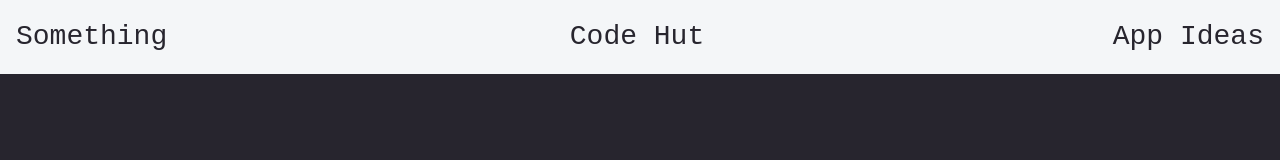
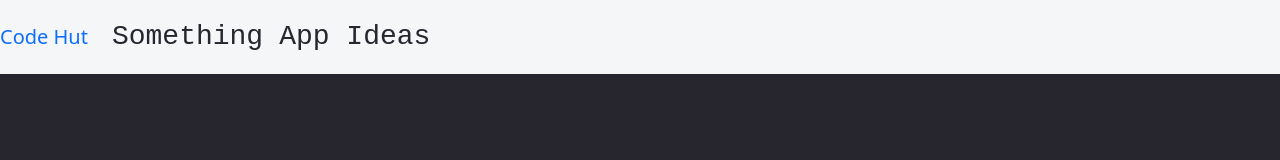
Before and after one commit to Oziel-Sal/CodeHut, a React (Create React App) app in the folder frontend/: page / in a window 1280 px wide. Shown: the top 160 px of the page. Built offline with nearby package versions, Linux system fonts and the light colour scheme.

Commit message:
updated Navbar.js. Added a toggler function and onclick function. Also added an icon

```diff
--- a/frontend/src/components/Navbar.js
+++ b/frontend/src/components/Navbar.js
@@ -1,20 +1,34 @@
-//import React, { useState } from 'react';
+import React, { useState } from 'react';
 import {
   Navbar,
   NavbarBrand,
   NavLink,
   Nav,
-  NavItem
+  NavItem,
+  NavbarToggler,
+  Collapse
 } from 'reactstrap';
 import "../style/Navbar.css"
 import { Link } from "react-router-dom";
+import { GiElephantHead } from "react-icons/gi";
+
+//GiElephantHead
 
 
 function NavBar() {
+  const [isOpen, setIsOpen] = useState(false);
+
+  const toggle = () => setIsOpen(!isOpen);
+
   return (
     <div>
-      <Navbar className="navbar">
-        <Nav>
+      <Navbar className="navbar" expand="md">
+      <NavbarBrand href="/" className="navbrand">Code Hut</NavbarBrand>
+        <NavbarToggler onClick={toggle}>
+          <GiElephantHead className="toggler-icon" />
+        </NavbarToggler>
+        <Collapse isOpen={isOpen} navbar>
+          <Nav className="nav" navbar>
             <NavItem>
               <NavLink
                 tag={Link}
@@ -24,9 +38,6 @@ function NavBar() {
                 Something
               </NavLink>
             </NavItem>
-        </Nav>
-        <NavbarBrand href="/" className="name">Code Hut</NavbarBrand>
-        <Nav className="nav">
             <NavItem>
               <NavLink
                 tag={Link}
@@ -38,6 +49,7 @@ function NavBar() {
               </NavLink>
             </NavItem>
           </Nav>
+        </Collapse>
       </Navbar>
     </div>
   );
```
Lines whose indentation alone changed are shown as unchanged.
